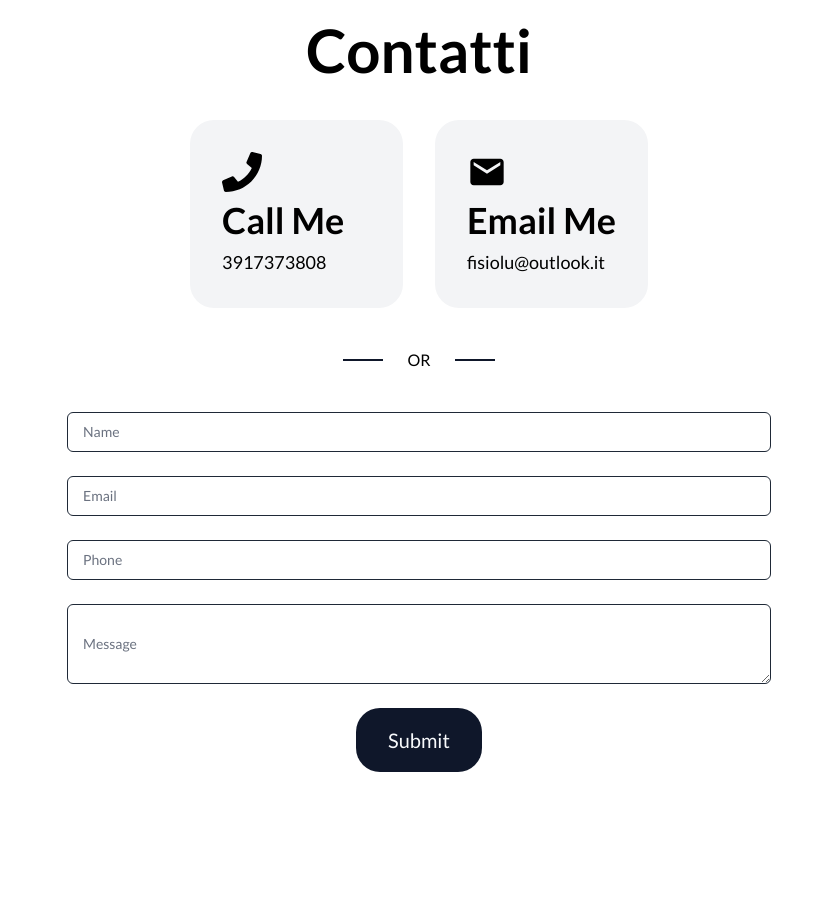
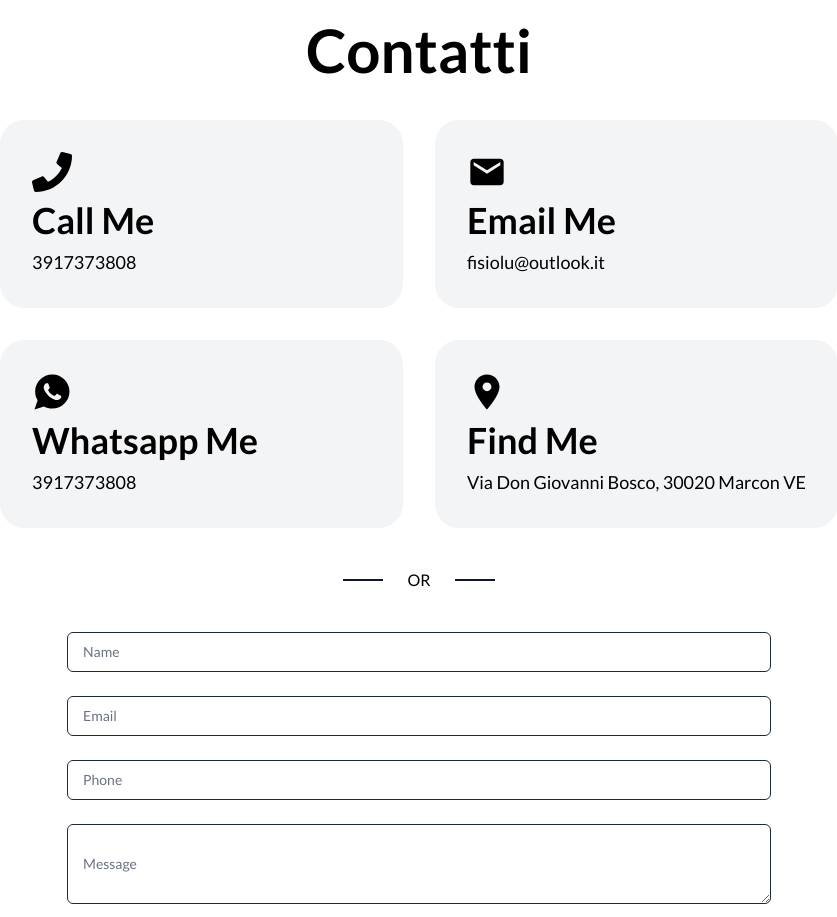
Before and after one commit to AgSwitch/francesco-luise, a Next.js app: page /en in a window 1280 px wide. Shown: the part 1660-2577 px from the top of the page, without its empty margins (221-1058 px from the left). Before the commit the page ends 2512 px from the top, so only its background shows below. Built offline with nearby package versions, Linux system fonts and the light colour scheme.

Commit message:
Added whatsapp and address

```diff
--- a/messages/en.json
+++ b/messages/en.json
@@ -25,7 +25,8 @@
                 "title": "Assessment and Diagnosis",
                 "description": "I listen to your story and create a detailed file. I then develop a personalized treatment plan that includes assessment and diagnosis, aimed at achieving the functional results we have set together."
             }
-        }
+        },
+        "whatsapp": "I'm banana solo Ema?"
     },
     "contacts": {
         "title": "Contact",
@@ -47,9 +48,6 @@
                 "label": "Message",
                 "error": "Please enter your message"
             }
-        },
-        "zod": {
-
         }
     }
 }
--- a/messages/it.json
+++ b/messages/it.json
@@ -25,7 +25,8 @@
                 "title": "Valutazione e diagnosi",
                 "description": "Ascolto la tua storia e creo una cartella dettagliata. Elaboro poi un piano di trattamento personalizzato che includa la valutazione e la diagnosi, volto a ottenere i risultati funzionali che ci siamo posti insieme."
             }
-        }
+        },
+        "whatsapp": "Sono banana only Ema?"
     },
     "contacts": {
         "title": "Contatti",
--- a/src/app/[lng]/page.jsx
+++ b/src/app/[lng]/page.jsx
@@ -11,6 +11,7 @@ import Hero from "@/components/hero/Hero";
 import { ServicePill } from "@/components/services/ServicePill";
 import { contacts } from "@/data/info";
 import { Separator } from "@radix-ui/react-separator";
+import { IoLogoWhatsapp, IoMdPin } from "react-icons/io";
 
 function Page({ params: { lng } }) {
   const t = useTranslations("services");
@@ -20,11 +21,11 @@ function Page({ params: { lng } }) {
       <Hero />
       <Services lng={lng} />
       <div
-        id="services"
+        id="contact"
         className=" min-h-screen py-20 flex flex-col items-center justify-center gap-10"
       >
         <h3 className="text-6xl font-bold">Contatti</h3>
-        <div className="grid md:grid-cols-2 max-w-2xl mx-auto gap-8">
+        <div className="grid md:grid-cols-2 mx-auto gap-8">
           <ServicePill
             title={"Call Me"}
             description={contacts.phone}
@@ -39,14 +40,41 @@ function Page({ params: { lng } }) {
             className={"bg-secondary w-full"}
             link={{ target: "_blank", action: "mailto:", href: contacts.email }}
           />
+          <ServicePill
+            title={"Whatsapp Me"}
+            description={contacts.phone}
+            Icon={IoLogoWhatsapp}
+            className={"bg-secondary w-full"}
+            link={{
+              target: "_blank",
+              action: "",
+              href: contacts.whatsapp + t("whatsapp"),
+            }}
+          />
+          <ServicePill
+            title={"Find Me"}
+            description={contacts.address}
+            Icon={IoMdPin}
+            className={"bg-secondary w-full"}
+            link={{
+              target: "_blank",
+              action: contacts.location,
+              href: contacts.location,
+            }}
+          />
         </div>
 
-    <div className="flex items-center gap-6">
-    <Separator orientation="horizontal" className="bg-primary h-[2px] w-10" />
-    <h4>OR</h4>
-    <Separator orientation="horizontal" className="bg-primary h-[2px] w-10" />
-
-    </div>
+        <div className="flex items-center gap-6">
+          <Separator
+            orientation="horizontal"
+            className="bg-primary h-[2px] w-10"
+          />
+          <h4>OR</h4>
+          <Separator
+            orientation="horizontal"
+            className="bg-primary h-[2px] w-10"
+          />
+        </div>
 
         <CustomForm className={"w-full max-w-2xl"} />
       </div>
--- a/src/data/info.js
+++ b/src/data/info.js
@@ -2,5 +2,8 @@ export const contacts = {
     phone: '3917373808',
     email: 'fisiolu@outlook.it',
     register: '1507',
-    pIva: '04707670271'
+    pIva: '04707670271',
+    address: 'Via Don Giovanni Bosco, 30020 Marcon VE',
+    location: 'https://www.google.com/maps/place/Via+Don+Giovanni+Bosco,+30020+Marcon+VE/@45.5642976,12.2991845,17z/data=!3m1!4b1!4m6!3m5!1s0x47794c9e34569e4f:0xd9130b3f0974ec00!8m2!3d45.5642976!4d12.3017594!16s%2Fg%2F1tfwnsy5?coh=219816&entry=tts&g_ep=EgoyMDI0MDgxNC4xKgBIAVAD',
+    whatsapp: 'https://wa.me/39391737380?text=',
 }
```
